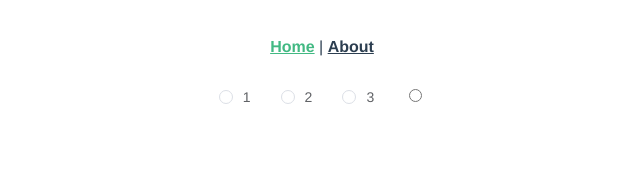
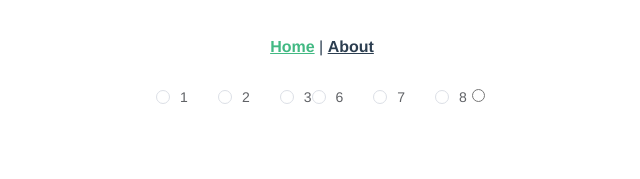
Before and after one commit to JustDoIt521/elementCoding, a Vue app in the folder element-coding/: page / in a window 1280 px wide. Shown: the top 179 px of the page, without its empty margins (318-958 px from the left). Built offline with nearby package versions, Linux system fonts and the light colour scheme.

Commit message:
2019-08-08次提交

```diff
--- a/element-coding/src/plugins/packages/el-test-radio/radio-group.vue
+++ b/element-coding/src/plugins/packages/el-test-radio/radio-group.vue
@@ -2,7 +2,7 @@
   <div
     class="el-radio-group"
     role="radioGroup"
-    @keydown="handleKeydown"
+    @keydown="handleKeyDown"
   >
     <slot></slot>
   </div>
@@ -20,6 +20,13 @@ export default {
   name: "ElTestRadioGroup",
 
   componentName: "ElTestRadioGroup",
+
+  // 集成自el-form的属性
+  inject: {
+    elFormItem: {
+      default: ''
+    }
+  },
 
   mixins: [Emitter],
 
@@ -42,6 +49,7 @@ export default {
   },
 
   created() {
+    // 定义一个监听函数
     this.$on("handleChange", value => {
       this.$emit("change", value);
     });
@@ -50,25 +58,31 @@ export default {
   mounted() {
     // 当radioGroup没有默认选项时，第一个可以选中Tab导航
     const radios = this.$el.querySelectorAll("[type=radio]");
-    const firstLabel = this.$el.querySelectorAll("[type=radio]")[0];
+    const firstLabel = this.$el.querySelectorAll("[role=radio]")[0];
     if (![].some.call(radios, radio => radio.checked) && firstLabel) {
       firstLabel.tabIndex = 0;
+      console.warn(1)
     }
   },
 
   methods: {
-    handleKeydown(e) {
-      // 左右上下按键 可以在radio组内切换不同选项
-      const target = e.target;
-      const className = target.nodeName === "INPUT" ? "[type=radio]" : "[role=radio]";
+    // 上下左右按键 触发radio
+    handleKeyDown (e) {
+      // 获取触发该事件的节点
+      const  target = e.target;
+      // 判断是否是原生input节点
+      const className = target.nodeName === 'INPUT' ? '[type=radio]' : '[role=radio]'
       const radios = this.$el.querySelectorAll(className);
       const length = radios.length;
-      const index = [].indexOf.call(radios, target);
-      const roleRadios = this.$el.querySelectorAll("[role=radio]");
+      const index = [].indexOf.call(radios, target)
+      const roleRadios = this.$el.querySelectorAll('[role=radio]')
       switch (e.keyCode) {
         case keyCode.LEFT:
         case keyCode.UP:
+        // (删除这两个事件好像没什么变化)
+          // 阻止事件的传播 阻止该事件配分派到其他节点上
           e.stopPropagation();
+          //如果此事件没有被显式处理，那么它默认的动作也不要做（因为默认是要做的）。此事件还是继续传播，除非碰到事件侦听器调用stopPropagation() 或stopImmediatePropagation()，才停止传播
           e.preventDefault();
           if (index === 0) {
             roleRadios[length - 1].click();
@@ -80,7 +94,7 @@ export default {
           break;
         case keyCode.RIGHT:
         case keyCode.DOWN:
-          if (index === length - 1) {
+          if (index === (length - 1)) {
             e.stopPropagation();
             e.preventDefault();
             roleRadios[0].click();
@@ -97,8 +111,8 @@ export default {
   },
 
   watch: {
-    value() {
-      // this.dispatch('ElFormItem', 'el.form.change', [this.value])
+    value () {
+      this.dispatch('ElformItem', 'el.form.change', [this.value])
     }
   }
 };
--- a/element-coding/src/views/Home.vue
+++ b/element-coding/src/views/Home.vue
@@ -1,9 +1,18 @@
 <template>
   <div class="home">
-    <el-test-radio v-model="radio" label="1"></el-test-radio>
-    <el-test-radio v-model="radio" label="2"></el-test-radio>
-    <el-test-radio v-model="radio" label="3"></el-test-radio>
+    <el-test-radio-group v-model="radio">
+    <!-- <el-test-radio -->
+      <el-test-radio label="1"></el-test-radio>
+      <el-test-radio label="2"></el-test-radio>
+      <el-test-radio label="3"></el-test-radio>
+    </el-test-radio-group>
 
+    <el-radio-group v-model="radio1">
+    <!-- <el-test-radio -->
+      <el-radio label="6"></el-radio>
+      <el-radio label="7"></el-radio>
+      <el-radio label="8"></el-radio>
+    </el-radio-group>
     <input :value="radio" :input="changeInput" type="radio">
   </div>
 </template>
@@ -19,11 +28,18 @@ export default {
     return {
       gutter: 0,
       radio: '4',
+      radio1: '',
       inputValue: '222',
       radioValue: ''
     }
   },
   mounted() {
+    // const radios = this.$el.querySelectorAll('[type=radio]');
+    // console.log(radios)
+    // let m1 = [1, 2, 3, 4, 5]
+    // let m2 = [6, 7, 8, 9, 10]
+    // let test = m1.some.call([], value => value === 9)
+    // console.warn(test)
     // console.warn(this.$children)
     // console.warn(this.$children[0].value)
   },
```
